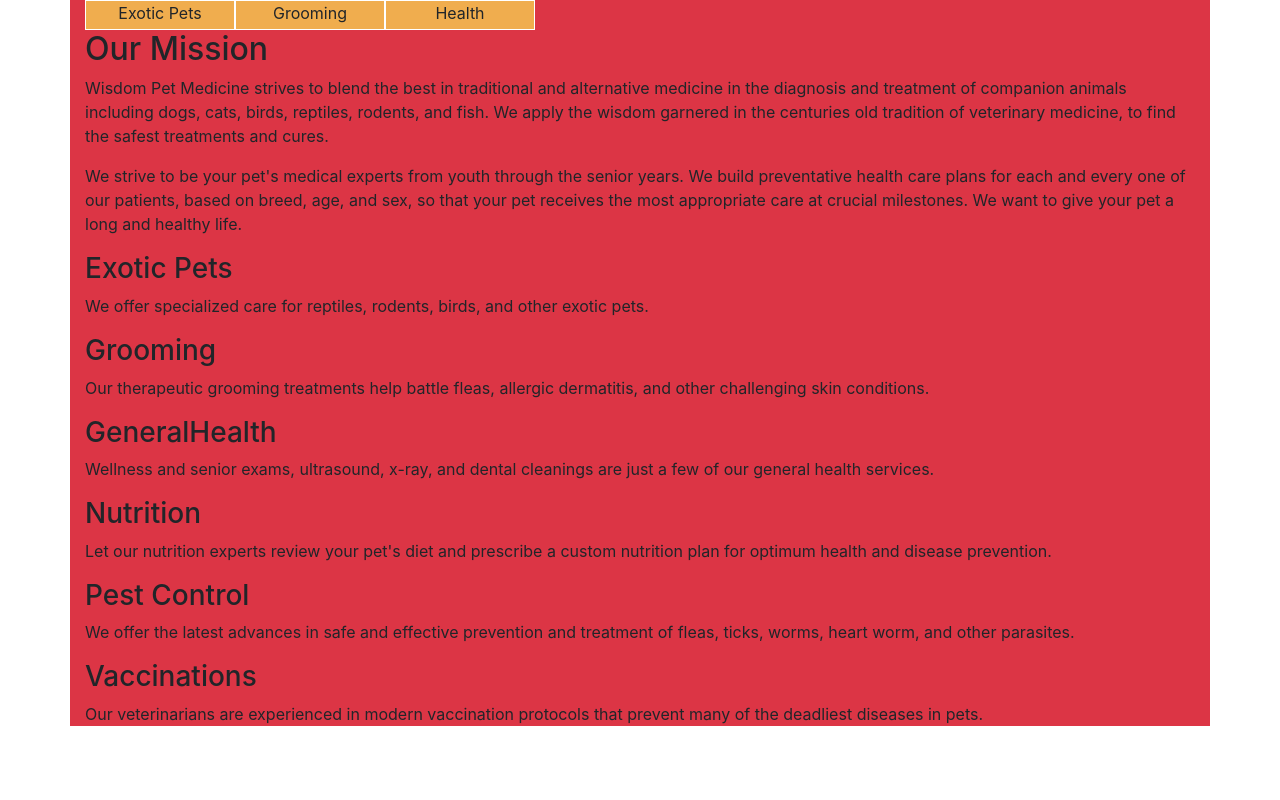
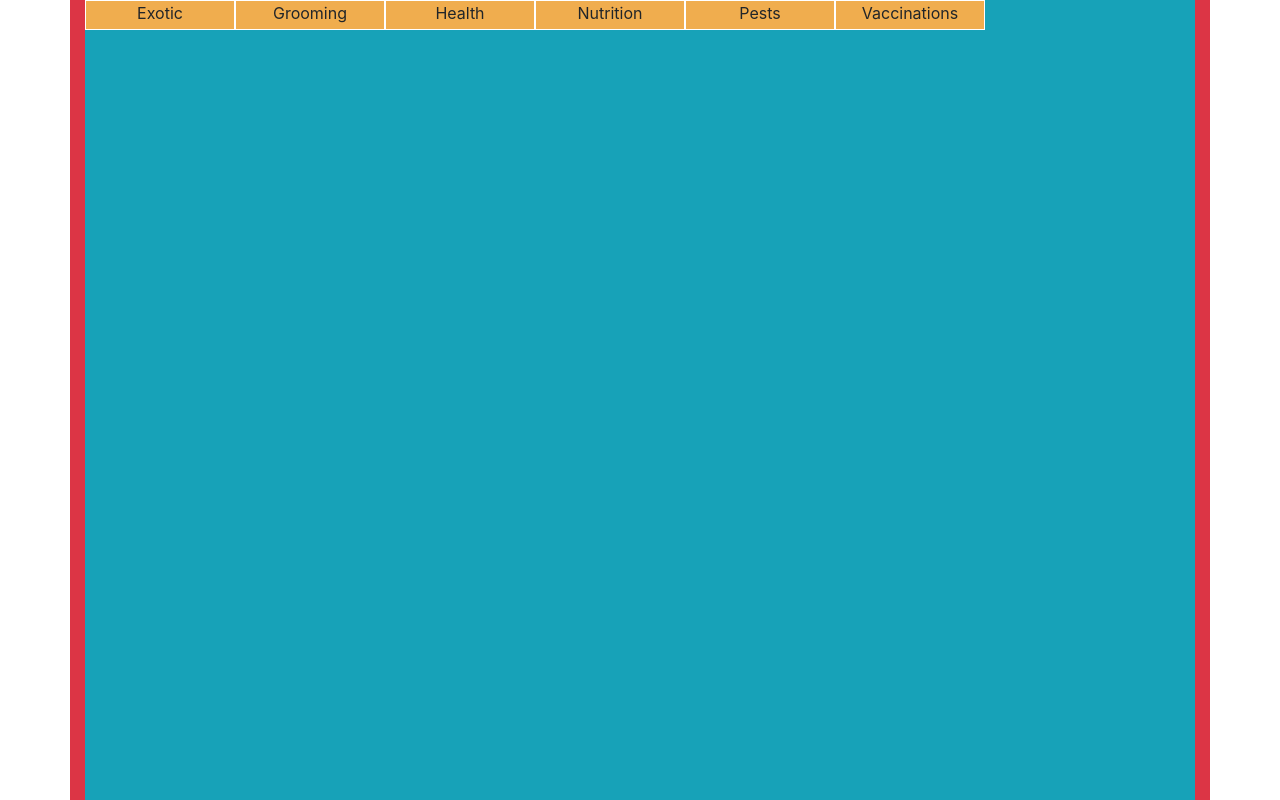
Before and after one commit to RobD30/bs4, a plain HTML site: page index.html in a window 1280 px wide. Drawn offline with nearby package versions, Linux system fonts and the light colour scheme.

Commit message:
REFACTOR: chapter 3.10 more flex
end_of_line

```diff
--- a/index.html
+++ b/index.html
@@ -19,57 +19,15 @@
 </style>
 
 <div class="container bg-danger">
-    <div class="bg-info d-md-inline-flex">
-        <div class="item">Exotic Pets</div>
+
+    <div class="bg-info d-flex flex-wrap align-content-start" style="height:100vh">
+        <div class="item">Exotic</div>
         <div class="item">Grooming</div>
         <div class="item">Health</div>
+        <div class="item">Nutrition</div>
+        <div class="item">Pests</div>
+        <div class="item">Vaccinations</div>
     </div>
-
-    <h2>Our Mission</h2>
-    <p>Wisdom Pet Medicine strives to blend the best in traditional and alternative medicine in the
-        diagnosis and treatment of companion animals including dogs, cats, birds, reptiles, rodents,
-        and fish. We apply the wisdom garnered in the centuries old tradition of veterinary
-        medicine, to find the safest treatments and cures.</p>
-    <p>We strive to be your pet's medical experts from youth through the senior years. We build
-        preventative health care plans for each and every one of our patients, based on breed, age,
-        and sex, so that your pet receives the most appropriate care at crucial milestones. We want
-        to give your pet a long and healthy life.</p>
-
-    <article>
-        <h3>Exotic Pets</h3>
-        <p>We offer specialized care for reptiles, rodents, birds, and other exotic pets.</p>
-    </article>
-
-    <article>
-        <h3>Grooming</h3>
-        <p>Our therapeutic grooming treatments help battle fleas, allergic dermatitis, and other
-            challenging skin conditions.</p>
-    </article>
-
-    <article>
-        <h3>GeneralHealth</h3>
-        <p>Wellness and senior exams, ultrasound, x-ray, and dental cleanings are just a few of our
-            general health services.</p>
-    </article>
-
-    <article>
-        <h3>Nutrition</h3>
-        <p>Let our nutrition experts review your pet's diet and prescribe a custom nutrition plan
-            for optimum health and disease prevention.</p>
-    </article>
-
-    <article>
-        <h3>Pest Control</h3>
-        <p>We offer the latest advances in safe and effective prevention and treatment of fleas,
-            ticks, worms, heart worm, and other parasites.</p>
-    </article>
-
-    <article>
-        <h3>Vaccinations</h3>
-        <p>Our veterinarians are experienced in modern vaccination protocols that prevent many of
-            the deadliest diseases in pets.</p>
-    </article>
-
 </div><!-- container -->
 
 <script src="https://code.jquery.com/jquery-3.2.1.slim.min.js"
```
